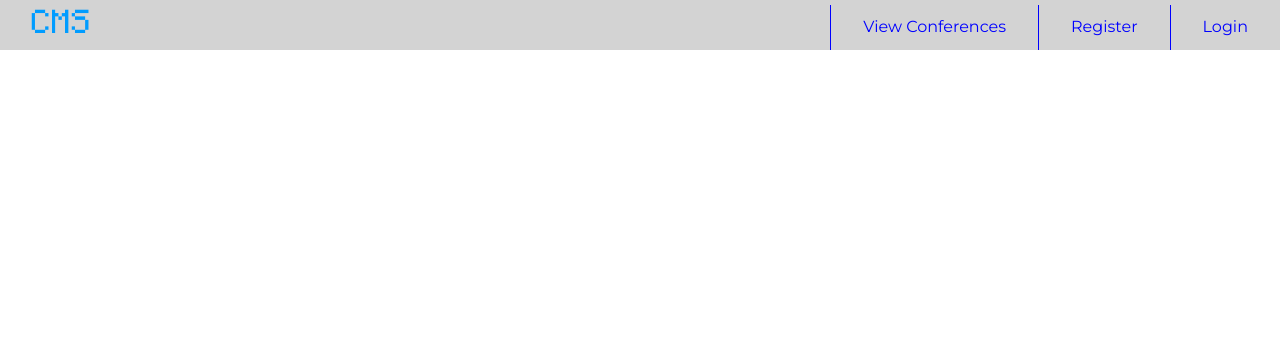
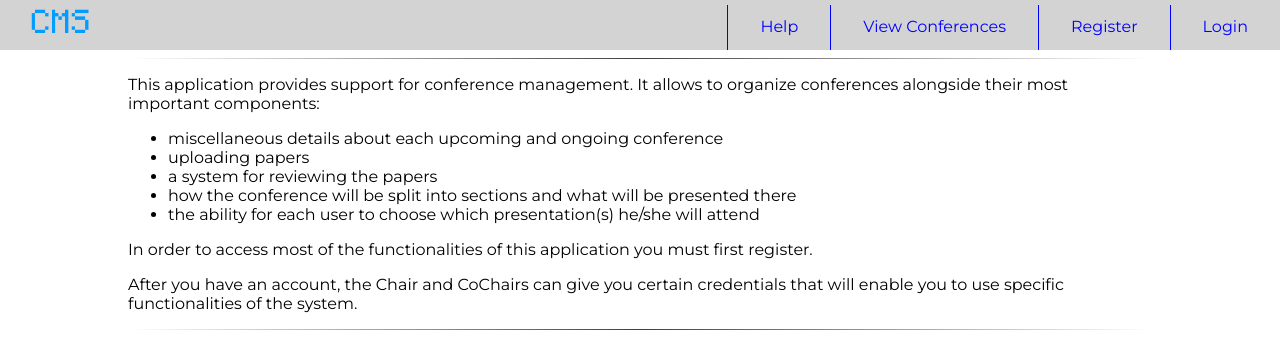
Before and after one commit to condoran/Ciobanii-si-Oile, an Angular app in the folder ConferenceManagement/web/src/main/frontend/front/: page /help in a window 1280 px wide. Before the commit this address led to /. Shown: the top 352 px of the page. Built offline with nearby package versions, Linux system fonts and the light colour scheme.

Commit message:
Help for the user

```diff
--- a/ConferenceManagement/web/src/main/frontend/front/src/app/app-routing.module.ts
+++ b/ConferenceManagement/web/src/main/frontend/front/src/app/app-routing.module.ts
@@ -15,6 +15,7 @@ import {SectionNewComponent} from "./section-new/section-new.component";
 import {SectionComponent} from "./section/section.component";
 import {UserInfoComponent} from "./user-info/user-info.component";
 import {AssignCochairComponent} from "./assign-cochair/assign-cochair.component";
+import {HelpComponent} from "./help/help.component";
 
 
 const routes: Routes = [
@@ -32,7 +33,8 @@ const routes: Routes = [
   {path: 'conference/:conferenceID/sections/:sectionID', component: SectionComponent},
   {path: 'conference/:conferenceID/newSection', component: SectionNewComponent},
   {path: 'user-info', component: UserInfoComponent},
-  {path: 'assign-cochair', component: AssignCochairComponent}
+  {path: 'assign-cochair', component: AssignCochairComponent},
+  {path: 'help', component:HelpComponent}
 ];
 
 @NgModule({
--- a/ConferenceManagement/web/src/main/frontend/front/src/app/app.module.ts
+++ b/ConferenceManagement/web/src/main/frontend/front/src/app/app.module.ts
@@ -25,6 +25,7 @@ import {SectionService} from "./shared/section.service";
 import { SectionComponent } from './section/section.component';
 import { UserInfoComponent } from './user-info/user-info.component';
 import { AssignCochairComponent } from './assign-cochair/assign-cochair.component';
+import { HelpComponent } from './help/help.component';
 
 @NgModule({
   declarations: [
@@ -45,6 +46,7 @@ import { AssignCochairComponent } from './assign-cochair/assign-cochair.componen
     SectionComponent,
     UserInfoComponent,
     AssignCochairComponent,
+    HelpComponent,
   ],
   imports: [
     BrowserModule,
--- /dev/null
+++ b/ConferenceManagement/web/src/main/frontend/front/src/app/help/help.component.html
@@ -0,0 +1,17 @@
+<div class="container">
+  <hr>
+  <p>This application provides support for conference management. It allows to organize
+  conferences alongside their most important components:
+  </p>
+  <ul>
+    <li>miscellaneous details about each upcoming and ongoing conference</li>
+    <li>uploading papers</li>
+    <li>a system for reviewing the papers</li>
+    <li>how the conference will be split into sections and what will be presented there</li>
+    <li>the ability for each user to choose which presentation(s) he/she will attend</li>
+  </ul>
+  <p>In order to access most of the functionalities of this application you must first register.</p>
+  <p>After you have an account, the Chair and CoChairs can give you certain credentials that
+  will enable you to use specific functionalities of the system.</p>
+  <hr>
+</div>
--- /dev/null
+++ b/ConferenceManagement/web/src/main/frontend/front/src/app/help/help.component.ts
@@ -0,0 +1,15 @@
+import { Component, OnInit } from '@angular/core';
+
+@Component({
+  selector: 'app-help',
+  templateUrl: './help.component.html',
+  styleUrls: ['./help.component.css']
+})
+export class HelpComponent implements OnInit {
+
+  constructor() { }
+
+  ngOnInit(): void {
+  }
+
+}
--- a/ConferenceManagement/web/src/main/frontend/front/src/app/menu/menu.component.html
+++ b/ConferenceManagement/web/src/main/frontend/front/src/app/menu/menu.component.html
@@ -6,6 +6,7 @@
 
   <div class="menuItems">
     <p *ngIf="user"> Logged as {{user.name}}</p>
+    <a *ngIf="user === null" routerLink="help">Help</a>
     <a routerLink="user-info" *ngIf="user">Your info</a>
     <a routerLink="assign-cochair" *ngIf="user !== null && (user.isChair || user.isCoChair)">Assign CoChairs</a>
     <a routerLink="conference-new" *ngIf="user !== null && (user.isChair || user.isCoChair)">Add Conference</a>
```
Also changed, not shown: ConferenceManagement/web/src/main/frontend/front/src/app/help/help.component.css (added).
